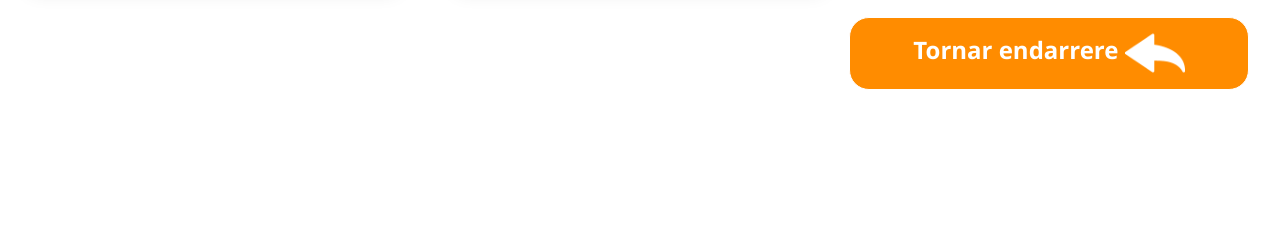
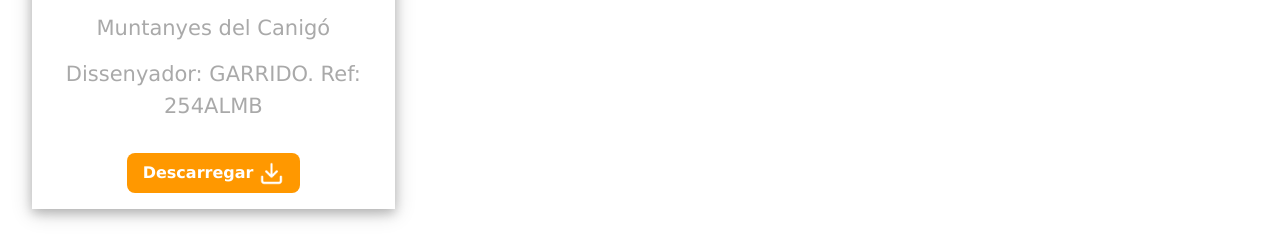
Before and after one commit to RafaCucurull/Bookiernes, a Django app: page /area_edicio/1/galeriaimatges in a window 1280 px wide. Shown: the part 1072-1314 px from the top of the page. Before the commit the page ends 1161 px from the top, so only its background shows below. Run offline with Django 3.2, Linux system fonts and the light colour scheme; data comes from the database, SQL or seed files in the repository; both versions use the stored data as it was after the commit; some libraries are stand-ins or nearby versions.

Commit message:
Galeria imatges: alguns retocs

```diff
--- a/templates/galeria_imatges.html
+++ b/templates/galeria_imatges.html
@@ -8,11 +8,10 @@
     <meta name="viewport" content="width=device-width, initial-scale=1">
     <link rel="stylesheet" href="https://www.w3schools.com/w3css/4/w3.css">
     <link rel="stylesheet" href="https://cdnjs.cloudflare.com/ajax/libs/font-awesome/4.7.0/css/font-awesome.min.css">
-    <link rel="stylesheet" type="text/css" href="{% static 'css/escriptori.css' %}">
-    <head>
-        {% load static %}
-    </head>
+    <link rel="stylesheet" type="text/css" href="{% static 'css/bateriaimatges.css' %}">
+
     <body>
+
     <!-- Header -->
     <header class="my_header">
 
@@ -24,15 +23,26 @@
 
     </header>
 
+    <!-- Qui faci el backend tot això ho pot esborrar (*) -->
+
     <a href="imatge">
-        <div class="w3-hover-opacity w3-center w3-third w3-container w3-margin-bottom">
+        <div class=" w3-center w3-third w3-container w3-margin-bottom">
             <div class="w3-container">
 
                 <div class="w3-card-4" style="width:100%">
-                    <img src="https://www.w3schools.com/w3css/img_snowtops.jpg" alt="Alps" style="width:100%">
+                    <img class="w3-hover-opacity" src="https://www.w3schools.com/w3css/img_snowtops.jpg" alt="Alps"
+                         style="width:100%">
                     <div class="w3-container w3-center w3-margin">
-                        <p style="text-align: center">Ref. 254ALMB</p>
-                        <p style="text-align: center">Dissenyador: GARRIDO</p>
+                        <p style="text-align: center">Muntanyes del Canigó</p>
+                        <p style="text-align: center">Dissenyador: GARRIDO. Ref: 254ALMB</p>
+                        <a href="LINK IMATGE">
+                            <button class="w3-button w3-xlarge w3-orange w3-round-large w3-margin ">
+                                <div style="color: white; font-weight: bold; font-size: medium"> Descarregar
+                                    <img class="w3-center icons" style="width: 30px; height: auto"
+                                         src="{% static '/altres/baixada.png' %}">
+                                </div>
+                            </button>
+                        </a>
                     </div>
                 </div>
             </div>
@@ -40,14 +50,23 @@
     </a>
 
     <a href="imatge">
-        <div class="w3-hover-opacity w3-center w3-third w3-container w3-margin-bottom">
+        <div class=" w3-center w3-third w3-container w3-margin-bottom">
             <div class="w3-container">
 
                 <div class="w3-card-4" style="width:100%">
-                    <img src="https://www.w3schools.com/w3css/img_snowtops.jpg" alt="Alps" style="width:100%">
+                    <img class="w3-hover-opacity" src="https://www.w3schools.com/w3css/img_snowtops.jpg" alt="Alps"
+                         style="width:100%">
                     <div class="w3-container w3-center w3-margin">
-                        <p style="text-align: center">Ref. 254ALMB</p>
-                        <p style="text-align: center">Dissenyador: GARRIDO</p>
+                        <p style="text-align: center">Muntanyes del Canigó</p>
+                        <p style="text-align: center">Dissenyador: GARRIDO. Ref: 254ALMB</p>
+                        <a href="LINK IMATGE">
+                            <button class="w3-button w3-xlarge w3-orange w3-round-large w3-margin ">
+                                <div style="color: white; font-weight: bold; font-size: medium"> Descarregar
+                                    <img class="w3-center icons" style="width: 30px; height: auto"
+                                         src="{% static '/altres/baixada.png' %}">
+                                </div>
+                            </button>
+                        </a>
                     </div>
                 </div>
             </div>
@@ -55,14 +74,23 @@
     </a>
 
     <a href="imatge">
-        <div class="w3-hover-opacity w3-center w3-third w3-container w3-margin-bottom">
+        <div class=" w3-center w3-third w3-container w3-margin-bottom">
             <div class="w3-container">
 
                 <div class="w3-card-4" style="width:100%">
-                    <img src="https://www.w3schools.com/w3css/img_snowtops.jpg" alt="Alps" style="width:100%">
+                    <img class="w3-hover-opacity" src="https://www.w3schools.com/w3css/img_snowtops.jpg" alt="Alps"
+                         style="width:100%">
                     <div class="w3-container w3-center w3-margin">
-                        <p style="text-align: center">Ref. 254ALMB</p>
-                        <p style="text-align: center">Dissenyador: GARRIDO</p>
+                        <p style="text-align: center">Muntanyes del Canigó</p>
+                        <p style="text-align: center">Dissenyador: GARRIDO. Ref: 254ALMB</p>
+                        <a href="LINK IMATGE">
+                            <button class="w3-button w3-xlarge w3-orange w3-round-large w3-margin ">
+                                <div style="color: white; font-weight: bold; font-size: medium"> Descarregar
+                                    <img class="w3-center icons" style="width: 30px; height: auto"
+                                         src="{% static '/altres/baixada.png' %}">
+                                </div>
+                            </button>
+                        </a>
                     </div>
                 </div>
             </div>
@@ -70,55 +98,58 @@
     </a>
 
     <a href="imatge">
-        <div class="w3-hover-opacity w3-center w3-third w3-container w3-margin-bottom">
+        <div class=" w3-center w3-third w3-container w3-margin-bottom">
             <div class="w3-container">
 
                 <div class="w3-card-4" style="width:100%">
-                    <img src="https://www.w3schools.com/w3css/img_snowtops.jpg" alt="Alps" style="width:100%">
+                    <img class="w3-hover-opacity" src="https://www.w3schools.com/w3css/img_snowtops.jpg" alt="Alps"
+                         style="width:100%">
                     <div class="w3-container w3-center w3-margin">
-                        <p style="text-align: center">Ref. 254ALMB</p>
-                        <p style="text-align: center">Dissenyador: GARRIDO</p>
+                        <p style="text-align: center">Muntanyes del Canigó</p>
+                        <p style="text-align: center">Dissenyador: GARRIDO. Ref: 254ALMB</p>
+                        <a href="LINK IMATGE">
+                            <button class="w3-button w3-xlarge w3-orange w3-round-large w3-margin ">
+                                <div style="color: white; font-weight: bold; font-size: medium"> Descarregar
+                                    <img class="w3-center icons" style="width: 25px; height: auto"
+                                         src="{% static '/altres/baixada.png' %}">
+                                </div>
+                            </button>
+                        </a>
                     </div>
                 </div>
             </div>
         </div>
     </a>
 
+    <!-- Des de dalt fins aquí (*) -->
+
+
+    <div>
+        {% for object, tematiques in mylist %}
             <a href="imatge">
-        <div class="w3-hover-opacity w3-center w3-third w3-container w3-margin-bottom">
+                <div class=" w3-center w3-third w3-container w3-margin-bottom">
                     <div class="w3-container">
-
                         <div class="w3-card-4" style="width:100%">
-                    <img src="https://www.w3schools.com/w3css/img_snowtops.jpg" alt="Alps" style="width:100%">
+                            <img class="w3-hover-opacity" src="https://www.w3schools.com/w3css/img_snowtops.jpg"
+                                 alt="Alps"
+                                 style="width:100%">
                             <div class="w3-container w3-center w3-margin">
-                        <p style="text-align: center">Ref. 254ALMB</p>
-                        <p style="text-align: center">Dissenyador: GARRIDO</p>
+                                <p style="text-align: center">Títol: {{ object.nom_imatge }}</p>
+                                <p style="text-align: center">Dissenyador: {{ object.autor }}.
+                                    Ref: {{ object.referència }}</p>
+                                <a href="LINK IMATGE">
+                                    <button class="w3-button w3-xlarge w3-orange w3-round-large w3-margin ">
+                                        <div style="color: white; font-weight: bold; font-size: medium"> Descarregar
+                                            <img class="w3-center icons" style="width: 25px; height: auto"
+                                                 src="{% static '/altres/baixada.png' %}">
+                                        </div>
+                                    </button>
+                                </a>
                             </div>
                         </div>
                     </div>
                 </div>
             </a>
-
-    {% for object, tematiques in mylist %}
-        <div>
-            <div class="w3-quarter w3-container w3-margin-bottom">
-                <a href="{% url 'areaedicio' pk=object.pk %}">
-                    <div class="w3-container w3-border w3-round-xlarge w3-topbar w3-white">
-                        <br/>
-                        <img src="/static/escriptori/bookescriptori3.png" alt="Book icon" style="width:10%"
-                             class="w3-hover-opacity"> <br/> <br/>
-                        <p><h4>{{ object.nom_llibre }}</h4></p>
-                        <p>{{ object.sinopsis }}</p><br/>
-                        <p style="display:inline">Temàtiques: </p>
-                        {% for t in tematiques %}
-                            <p style="display:inline">{{ t }},</p>
-                        {% endfor %}
-                        <p>Col·lecció: {{ object.coleccio }}</p>
-                        <p>Nombre de pàgines: {{ object.num_pagines }}</p><br/>
-                    </div>
-                </a>
-            </div>
-        </div>
         {% endfor %}
     </div>
 
@@ -126,7 +157,7 @@
 
     <div class="w3-container">
 
-        <div class="w3-right col-md-auto">
+        <div class="right col-md-auto">
             <a href="javascript:history.back()">
                 <button type="button" class="btn btn-primary message">
                     <h3 class="h3-message"><b>Tornar endarrere</b>
@@ -136,6 +167,7 @@
                 <br/> <br/> <br/>
             </a>
         </div>
+
     </div>
     </body>
 {% endblock %}
```
Also changed, not shown: templates/directori_maquetacions.html (+5 -3 lines), db.sqlite3, static/altres/baixada.png (added). Lines whose indentation alone changed are shown as unchanged.
